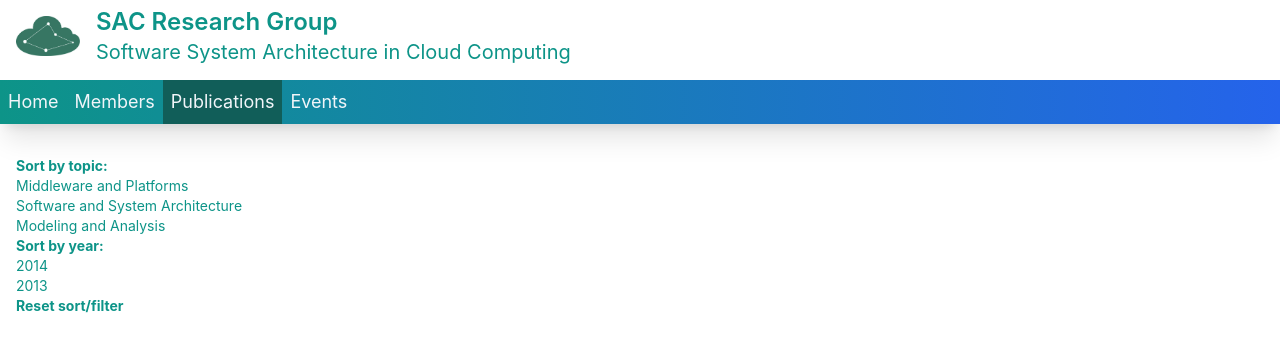
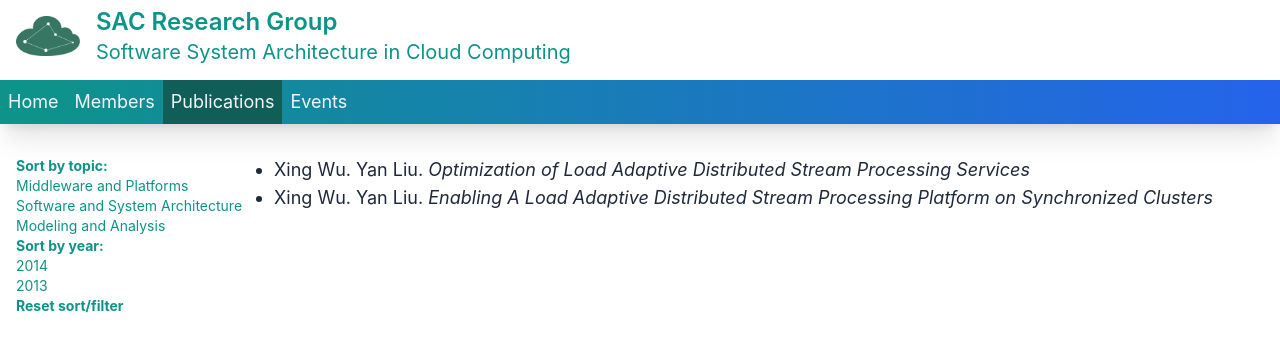
Before and after one commit to sac-research/homepage, a Next.js app: page /publications in a window 1280 px wide. Both pictures are taken after a click on the button "Middleware and Platforms". Shown: the top 352 px of the page. Built offline with nearby package versions, Linux system fonts and the light colour scheme.

Commit message:
WIP conditional mapping of entries

```diff
--- a/pages/publications.js
+++ b/pages/publications.js
@@ -8,64 +8,39 @@ const topics = [...new Set(pubs.map((pub) => pub.topic))];
 const subtopics = [...new Set(pubs.map((pub) => pub.subtopic))];
 const years = [...new Set(pubs.map((pub) => pub.pub_year))];
 
-const SubtopicsMapping = ({ subtopics, subtopic, topic }) => {
+const PublicationObject = ({ entry }) => {
+    const numberOfAuthors = entry.authors;
     return (
-        <div className="flex flex-col">
-            {subtopics.map((st, index) =>
-                st === subtopic ? (
-                    <div>
-                        <h2 className="text-xl" key={index}>
-                            {st}
+        <li className="list-disc text-slate-800">
+            <h2>
+                {entry.authors.map((author, index) => {
+                    if (index < numberOfAuthors) {
+                        return author + "; ";
+                    } else return author + ". ";
+                })}
+                <span className="italic">{entry.title}</span>
             </h2>
-                    </div>
-                ) : (
-                    ""
-                )
-            )}
-        </div>
+        </li>
     );
 };
 
-const TopicsMapping = ({ topics, subtopics, topic, entries }) => {
-    return (
-        <div className="flex flex-col">
-            {topics.map((t, index) => {
-                return subtopics.map((st, index) => {
-                    return entries.map((entry, index) => {
+const PublicationsMapping = ({ subtopic, topic, entries }) => {
     return (
         <>
-                                {entry.topic === t &&
-                                entry.subtopic === st &&
-                                (entry.topic === "" || entry.subtopic === "") ? (
-                                    <div key={index}>
-                                        <h3>{entry.title}</h3>
-                                    </div>
-                                ) : (
-                                    ""
+            <ul>
+                {entries.map((entry, index) =>
+                    entry.topic === topic
+                        ? PublicationObject({ entry })
+                        : topic === ""
+                        ? PublicationObject({ entry })
+                        : ""
                 )}
+            </ul>
         </>
-                        );
-                    });
-                });
-            })}
-
-            {/* {topics.map((t, index) =>
-                t === topic || topic === "" ? (
-                    <div>
-                        <h1 className="text-3xl" key={index}>
-                            {t}
-                        </h1>
-                        <SubtopicsMapping subtopics={subtopics}></SubtopicsMapping>
-                    </div>
-                ) : (
-                    ""
-                )
-            )} */}
-        </div>
     );
 };
 
-const Sidebar = ({ props, topics, years, topicCallback, yearCallback }) => {
+const Sidebar = ({ topics, years, topicCallback, yearCallback }) => {
     return (
         <>
             <h3 className="font-bold">Sort by topic:</h3>
@@ -136,7 +111,7 @@ export default function Publications() {
                 }
             ></SEO>
             <div className="flex mt-8 ml-4 space-x-8">
-                <div className="flex flex-col text-sm">
+                <div className="flex flex-col text-sm shrink-0">
                     <Sidebar
                         topics={topics}
                         years={years}
@@ -144,13 +119,15 @@ export default function Publications() {
                         yearCallback={setYear}
                     ></Sidebar>
                 </div>
-                <TopicsMapping
+                <div className="flex flex-col grow">
+                    <PublicationsMapping
                         entries={pubs}
                         props={(tp, yr)}
                         topics={topics}
                         topic={tp}
                         subtopics={subtopics}
-                ></TopicsMapping>
+                    ></PublicationsMapping>
+                </div>
             </div>
         </Layout>
     );
```
Lines whose indentation alone changed are shown as unchanged.
